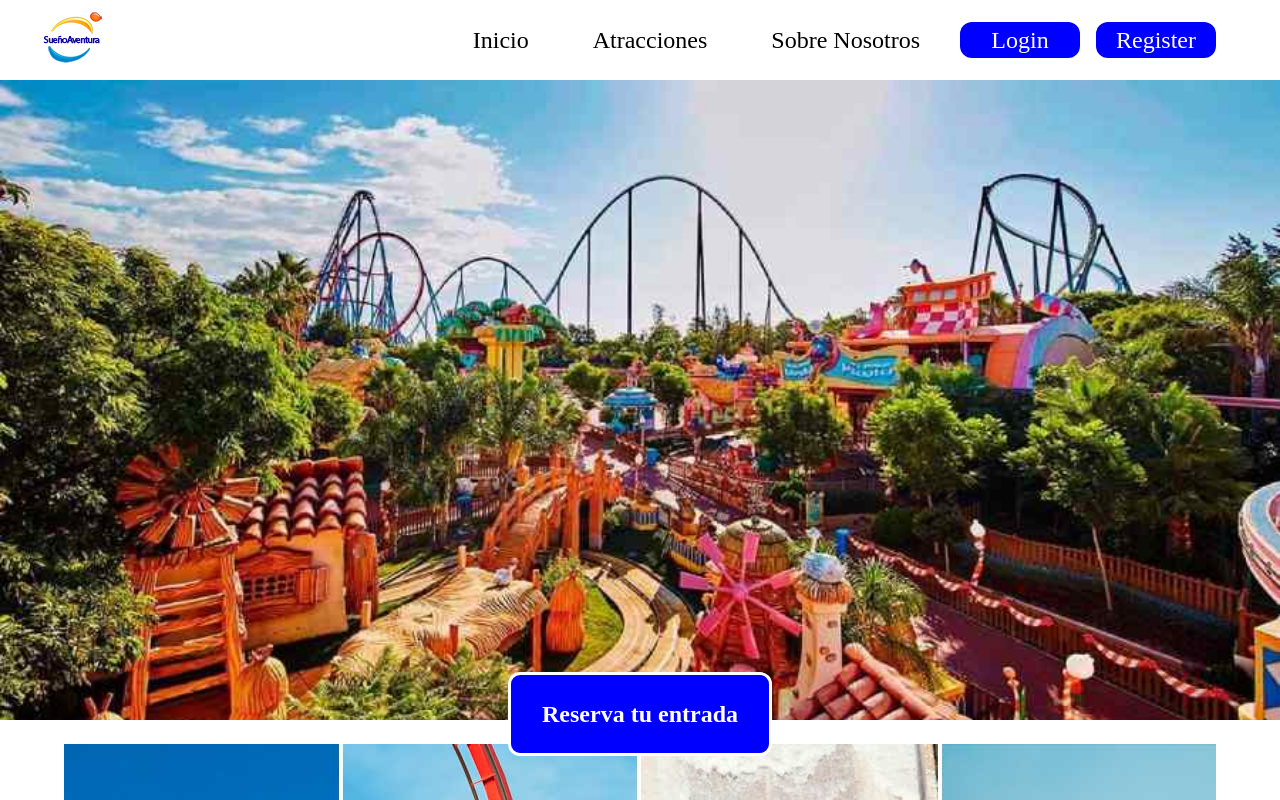
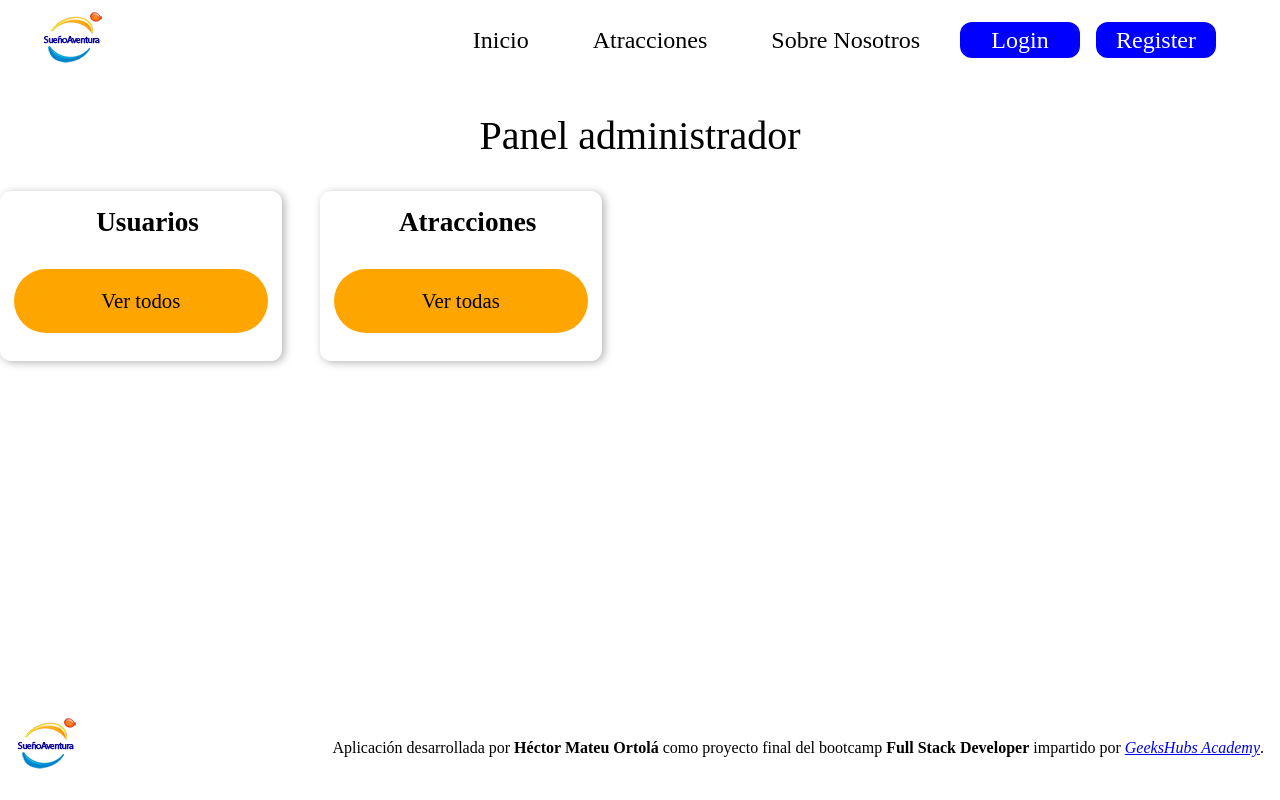
Before and after one commit to hmateu/frontendFinalProjectReact, a React (Vite) app: page /admin-panel in a window 1280 px wide. Before the commit this address led to /. Shown: the top 800 px of the page. Built offline with nearby package versions, Linux system fonts and the light colour scheme.

Commit message:
feat: Creates the admin panel

```diff
--- /dev/null
+++ b/src/common/AdminCard/AdminCard.css
@@ -0,0 +1,48 @@
+.adminCardStyle {
+    width: fit-content;
+    display: flex;
+    flex-direction: column;
+    align-items: center;
+    border-radius: .7em;
+    box-shadow: .15em .1em .5em rgba(0, 0, 0, .3);
+}
+
+.adminCardStyle .userName {
+    text-align: center;
+}
+
+.adminButton {
+    height: 10vh;
+    width: 50vw;
+    display: flex;
+    justify-content: center;
+    align-items: center;
+}
+
+.adminButton .button {
+    height: 6vh;
+    width: 90%;
+    background-color: var(--orange);
+    border-radius: 2em;
+    display: flex;
+    justify-content: center;
+    align-items: center;
+}
+
+/* Laptop Query */
+@media screen and (min-width:1200px) {
+    .adminInformation {
+        width: 22vw;
+    }
+
+    .adminButton {
+        height: 15vh;
+        width: 22vw;
+    }
+
+    .adminButton .button {
+        height: 8vh;
+        font-size: 1.3em;
+        cursor: pointer;
+    }
+}
--- /dev/null
+++ b/src/common/AdminCard/AdminCard.jsx
@@ -0,0 +1,17 @@
+import React from "react";
+import './AdminCard.css';
+import { useNavigate } from 'react-router-dom';
+
+export const AdminCard = ({name,button,patchClick}) => {
+    const navigate = useNavigate();
+    return (
+        <div className="adminCardStyle">
+            <div className="adminInformation">
+                <div className="userName">{name}</div>
+            </div>
+            <div className="adminButton">
+                <div className="button" onClick={()=>navigate(patchClick)}>{button}</div>
+            </div>
+        </div>
+    );
+}
--- a/src/common/Navbar/Navbar.jsx
+++ b/src/common/Navbar/Navbar.jsx
@@ -47,12 +47,16 @@ export const Navbar = () => {
                                     // admin
                                     role === 1
                                         ? (
-                                            <li onClick={() => navigate('/users')}>Usuarios</li>
+                                            <li onClick={() => navigate('/admin-panel')}>
+                                                <span class="material-icons-outlined">
+                                                    settings
+                                                </span>
+                                            </li>
                                         )
                                         : (
-                                            <li>Cliente</li>
+                                            <li>Mis entradas</li>
                                         )
-                                }<li className="loginRegister" onClick={() => {dispatch(logout()); navigate('/login')}}>LogOut</li>
+                                }<li className="loginRegister" onClick={() => { dispatch(logout()); navigate('/login') }}>LogOut</li>
                             </>
                         )
                 }
@@ -66,19 +70,19 @@ export const Navbar = () => {
                     </span>
                 </button>
                 <ul>
-                <li onClick={() => {toggleMobileMenu(); navigate('/')}}>Inicio</li>
-                <li onClick={() => {toggleMobileMenu(); navigate('/attractions')}}>Atracciones</li>
-                <li onClick={() => {toggleMobileMenu(); navigate('/about')}}>Sobre Nosotros</li>
+                    <li onClick={() => { toggleMobileMenu(); navigate('/') }}>Inicio</li>
+                    <li onClick={() => { toggleMobileMenu(); navigate('/attractions') }}>Atracciones</li>
+                    <li onClick={() => { toggleMobileMenu(); navigate('/about') }}>Sobre Nosotros</li>
 
                     {token && (
-                    <li onClick={() => {toggleMobileMenu(); navigate('/profile')}}>Mi perfil</li>
+                        <li onClick={() => { toggleMobileMenu(); navigate('/profile') }}>Mi perfil</li>
                     )}
                     {
                         !dataRedux?.credentials?.token
                             ? (
                                 <>
-                                <li className="loginRegister" onClick={() => {toggleMobileMenu(); navigate('/login')}}>Login</li>
-                                <li className="loginRegister" onClick={() => {toggleMobileMenu(); navigate('/register')}}>Register</li>
+                                    <li className="loginRegister" onClick={() => { toggleMobileMenu(); navigate('/login') }}>Login</li>
+                                    <li className="loginRegister" onClick={() => { toggleMobileMenu(); navigate('/register') }}>Register</li>
                                 </>
                             )
                             : (
@@ -87,12 +91,16 @@ export const Navbar = () => {
                                         // admin
                                         role === 1
                                             ? (
-                                            <li onClick={() => {toggleMobileMenu(); navigate('/users')}}>Usuarios</li>
+                                                <li onClick={() => { toggleMobileMenu(); navigate('/admin-panel') }}>
+                                                    <span class="material-icons-outlined">
+                                                        settings
+                                                    </span>
+                                                </li>
                                             )
                                             : (
-                                            <li>Cliente</li>
+                                                <li>Mis entradas</li>
                                             )
-                                }<li className="loginRegister" onClick={() => {toggleMobileMenu(); dispatch(logout()); navigate('/login')}}>LogOut</li>
+                                    }<li className="loginRegister" onClick={() => { toggleMobileMenu(); dispatch(logout()); navigate('/login') }}>LogOut</li>
                                 </>
                             )
                     }
--- /dev/null
+++ b/src/pages/AdminPanel/AdminPanel.css
@@ -0,0 +1,31 @@
+.adminPanelStyle{
+    min-height: 67vh;
+    display: flex;
+    flex-direction: column;
+}
+
+.adminPanelStyle .topSection {
+    margin-top: 2em;
+    height: fit-content;
+    display: flex;
+    justify-content: center;
+}
+
+.adminPanelStyle .bottomSection{
+    margin-top: 2em;
+    align-items: center;
+    row-gap: 2em;
+    margin-bottom: 2em;
+}
+
+/* Laptop Query */
+@media screen and (min-width:1200px) {
+    .adminPanelStyle{
+        min-height: 79vh;
+    }
+
+    .adminPanelStyle .bottomSection{
+        display: grid;
+        grid-template-columns: repeat(4,1fr);
+    }
+}
--- /dev/null
+++ b/src/pages/AdminPanel/AdminPanel.jsx
@@ -0,0 +1,27 @@
+import React from "react";
+import './AdminPanel.css';
+import { AdminCard } from "../../common/AdminCard/AdminCard";
+
+export const AdminPanel = () => {
+    return (
+        <div className="adminPanelStyle">
+            <div className="topSection">
+                <div className="sectionTitle">
+                    Panel administrador
+                </div>
+            </div>
+            <div className="bottomSection">
+                <AdminCard
+                name={'Usuarios'}
+                button={'Ver todos'}
+                patchClick={'/users'}
+                />
+                <AdminCard
+                name={'Atracciones'}
+                button={'Ver todas'}
+                patchClick={'/attractions'}
+                />
+            </div>
+        </div>
+    );
+};
--- a/src/pages/Body/Body.jsx
+++ b/src/pages/Body/Body.jsx
@@ -8,6 +8,7 @@ import { Attractions } from "../Attractions/Attractions";
 import { AttractionDetail } from "../Attractions/Attraction-detail/Attraction-detail";
 import { Profile } from "../Users/Profile/Profile";
 import { Users } from "../Users/Users";
+import { AdminPanel } from "../AdminPanel/AdminPanel";
 
 export const Body = () => {
     return (
@@ -20,6 +21,7 @@ export const Body = () => {
             <Route path="/attractions" element={<Attractions />} />
             <Route path="/attraction-detail/:id" element={<AttractionDetail />} />
             <Route path="/profile" element={<Profile />} />
+            <Route path="/admin-panel" element={<AdminPanel />} />
             <Route path="/users" element={<Users />} />
         </Routes>
     );
```
Lines whose indentation alone changed are shown as unchanged.
